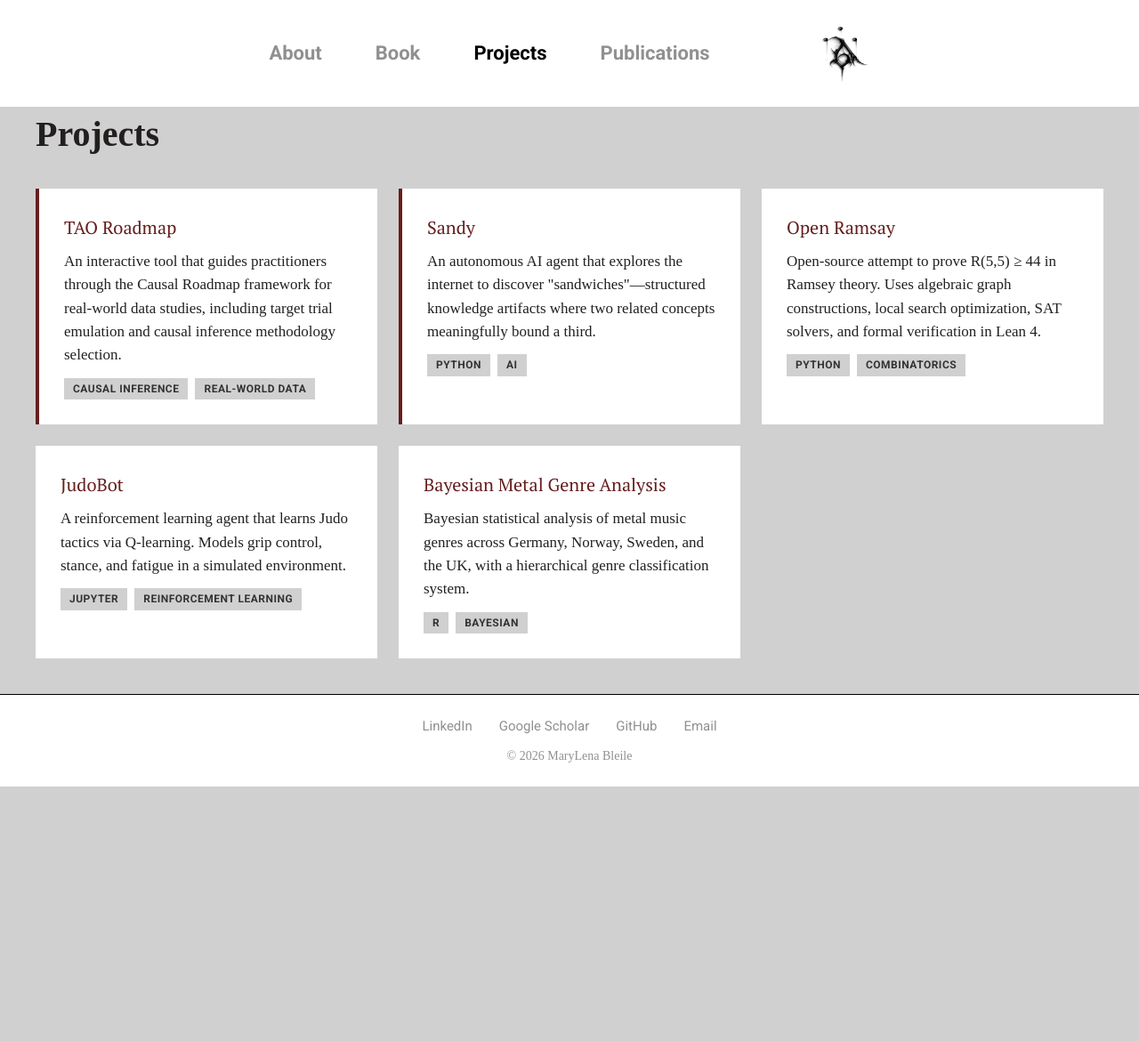
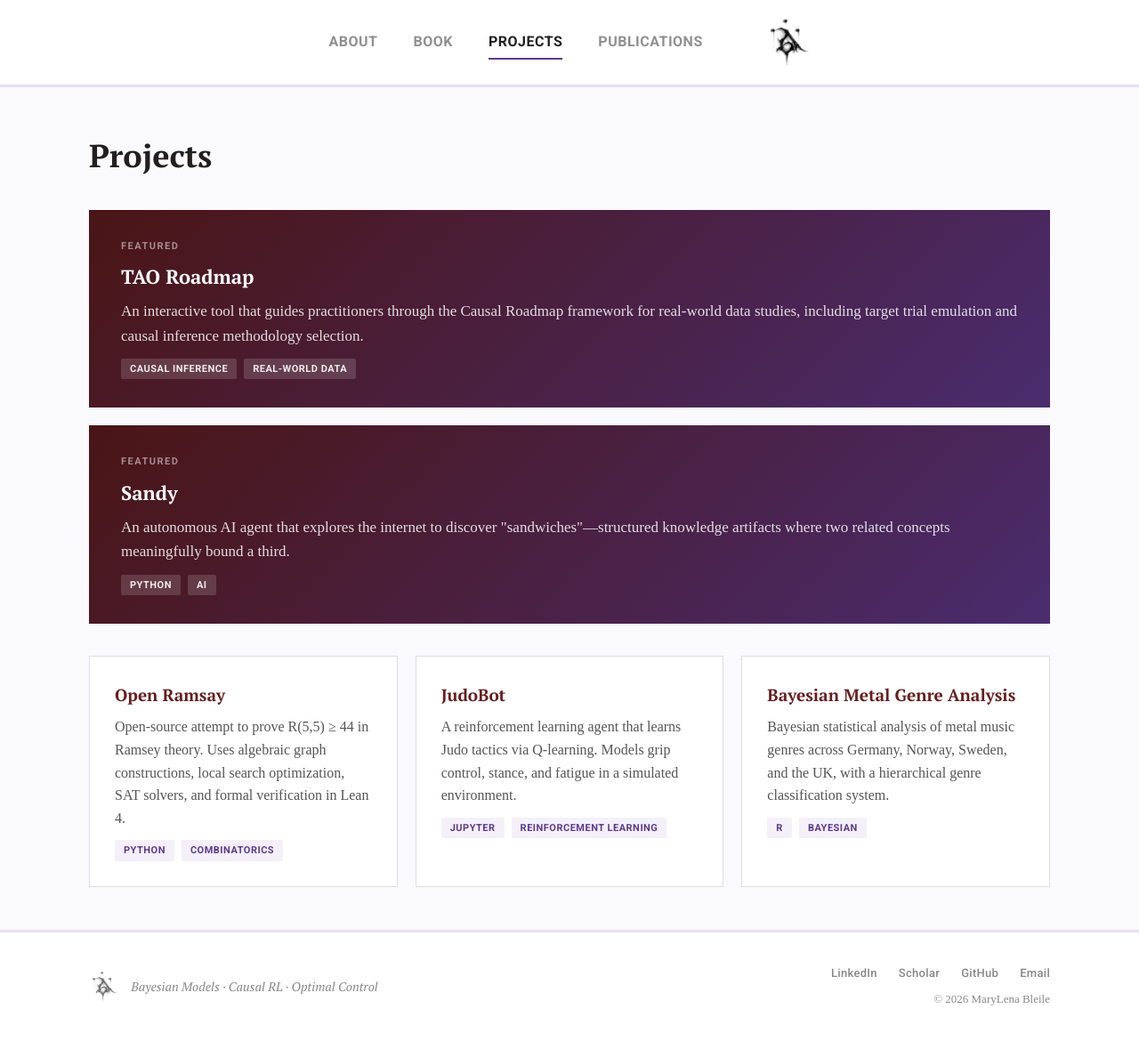
Before and after one commit to MLenaBleile/marylenableile, a Jekyll site: the page built from projects.md, in a window 1280 px wide. Shown: the whole page at 89% size. Built offline with Jekyll 4.4.1, drawn with Linux system fonts in a browser that asks for light colours; before the commit the page ends 900 px from its top, so only the background shows below that.

Commit message:
Major redesign: maroon/purple brand, premium layout
- Maroon/purple color palette for personal brand identity
- Hero: gradient background (maroon-to-purple), tagline, photo border
- Featured projects: full-width gradient cards with FEATURED badge
- Regular projects: clean cards with purple accent tags
- Footer: symbol + tagline on left, links on right
- Favicon using symbol.png
- Nav: uppercase with active underline indicator
- Contact links as styled buttons
- Tighter max-width (1080px) for better readability

Co-Authored-By: Claude Opus 4.6 <noreply@anthropic.com>

```diff
--- a/_layouts/default.html
+++ b/_layouts/default.html
@@ -5,10 +5,11 @@
   <meta name="viewport" content="width=device-width, initial-scale=1.0">
   <title>{{ page.title | default: site.title }}</title>
   <meta name="description" content="{{ page.description | default: site.description }}">
+  <link rel="icon" type="image/png" href="{{ '/media/symbol.png' | relative_url }}">
   <link rel="stylesheet" href="{{ '/assets/css/style.css' | relative_url }}">
   <link rel="preconnect" href="https://fonts.googleapis.com">
   <link rel="preconnect" href="https://fonts.gstatic.com" crossorigin>
-  <link href="https://fonts.googleapis.com/css2?family=PT+Serif:ital,wght@0,400;0,700;1,400&family=Roboto:wght@400;700&display=swap" rel="stylesheet">
+  <link href="https://fonts.googleapis.com/css2?family=PT+Serif:ital,wght@0,400;0,700;1,400&family=Roboto:wght@400;500;700&display=swap" rel="stylesheet">
 </head>
 <body>
 
@@ -37,13 +38,19 @@
 
   <footer class="site-footer">
     <div class="footer-inner">
-      <div class="footer-links">
-        <a href="https://www.linkedin.com/in/marylenableile/" target="_blank" rel="noopener">LinkedIn</a>
-        <a href="https://scholar.google.com/citations?hl=en&user=NTmz-a0AAAAJ" target="_blank" rel="noopener">Google Scholar</a>
-        <a href="https://github.com/MLenaBleile" target="_blank" rel="noopener">GitHub</a>
-        <a href="mailto:marylenableile@gmail.com">Email</a>
+      <div class="footer-brand">
+        <img src="{{ '/media/symbol.png' | relative_url }}" alt="">
+        <span class="footer-tagline">Bayesian Models &middot; Causal RL &middot; Optimal Control</span>
       </div>
-      <p class="footer-copy">&copy; {{ 'now' | date: "%Y" }} MaryLena Bleile</p>
+      <div class="footer-right">
+        <div class="footer-links">
+          <a href="https://www.linkedin.com/in/marylenableile/" target="_blank" rel="noopener">LinkedIn</a>
+          <a href="https://scholar.google.com/citations?hl=en&user=NTmz-a0AAAAJ" target="_blank" rel="noopener">Scholar</a>
+          <a href="https://github.com/MLenaBleile" target="_blank" rel="noopener">GitHub</a>
+          <a href="mailto:marylenableile@gmail.com">Email</a>
+        </div>
+        <p class="footer-copy">&copy; {{ 'now' | date: "%Y" }} MaryLena Bleile</p>
+      </div>
     </div>
   </footer>
 
--- a/_sass/main.scss
+++ b/_sass/main.scss
@@ -1,22 +1,30 @@
 // ============================================
-// Variables — matched to marylenableile.com
+// Personal brand: Maroon + Purple
+// Book brand (separate): Purple + Orange
 // ============================================
-$bg-gray: #D1D0D0;
+$maroon: #661E1E;
+$maroon-dark: #4a1515;
+$maroon-light: #8a3030;
+$purple: #5e3a8e;
+$purple-deep: #4a2c6e;
+$purple-light: #e8dff5;
+$purple-faint: #f4f0fa;
+
+$bg-main: #faf9fc;
 $bg-white: #FFFFFF;
 $text-primary: #221F1F;
-$text-secondary: #333333;
-$accent-maroon: #661E1E;
-$nav-active: #000000;
+$text-secondary: #555555;
+$text-muted: #888888;
+$nav-active: #221F1F;
 $nav-inactive: #909090;
-$link-blue: #0099E0;
-$button-teal: #45BCCD;
-$separator: #000000;
+$link-color: $purple;
+$separator: #e0dce6;
 
 $font-body: "Times New Roman", Times, serif;
 $font-heading: "PT Serif", Arial, serif;
 $font-nav: "Roboto", Arial, sans-serif;
 
-$content-max: 1200px;
+$content-max: 1080px;
 
 // ============================================
 // Reset
@@ -35,15 +43,16 @@ html {
 body {
   font-family: $font-body;
   color: $text-primary;
-  background: $bg-gray;
-  line-height: 1.55;
+  background: $bg-main;
+  line-height: 1.6;
 }
 
 a {
-  color: $link-blue;
+  color: $link-color;
   text-decoration: none;
+
   &:hover {
-    text-decoration: underline;
+    color: $maroon;
   }
 }
 
@@ -58,63 +67,69 @@ img {
 // ============================================
 .site-header {
   background: $bg-white;
-  height: 120px;
-  display: flex;
-  align-items: center;
+  border-bottom: 3px solid $purple-light;
+  padding: 0;
 }
 
 .header-inner {
   max-width: $content-max;
   width: 100%;
   margin: 0 auto;
-  padding: 0 20px;
+  padding: 20px 24px;
   display: flex;
   align-items: center;
   justify-content: center;
-  gap: 60px;
+  gap: 50px;
 }
 
 .site-nav {
   display: flex;
   align-items: center;
-  gap: 60px;
+  gap: 40px;
 }
 
 .nav-link {
   font-family: $font-nav;
-  font-size: 22px;
+  font-size: 16px;
   font-weight: 700;
   text-decoration: none;
   color: $nav-inactive;
-  transition: color 0.2s;
+  letter-spacing: 0.5px;
+  text-transform: uppercase;
+  padding: 6px 0;
+  border-bottom: 2px solid transparent;
+  transition: color 0.2s, border-color 0.2s;
 
   &:hover {
-    color: $nav-active;
+    color: $maroon;
+    border-bottom-color: $maroon;
     text-decoration: none;
   }
 
   &.active {
     color: $nav-active;
+    border-bottom-color: $purple;
   }
 }
 
 .header-symbol {
   display: block;
   line-height: 0;
-  margin-left: 60px;
+  margin-left: 20px;
 
   img {
-    height: 65px;
+    height: 55px;
     width: auto;
   }
 }
 
 // ============================================
-// Hero section (About page)
+// Hero section
 // ============================================
 .hero-section {
-  background: $bg-gray;
-  padding: 40px 20px 50px;
+  background: linear-gradient(135deg, $maroon-dark 0%, $purple-deep 100%);
+  padding: 60px 24px;
+  color: $bg-white;
 }
 
 .hero-inner {
@@ -122,36 +137,49 @@ img {
   margin: 0 auto;
   display: flex;
   align-items: center;
-  gap: 40px;
+  gap: 48px;
 }
 
 .hero-photo {
   flex-shrink: 0;
 
   img {
-    width: 280px;
-    height: 280px;
+    width: 240px;
+    height: 240px;
     border-radius: 50%;
     object-fit: cover;
+    border: 4px solid rgba(255, 255, 255, 0.3);
+    box-shadow: 0 8px 32px rgba(0, 0, 0, 0.3);
   }
 }
 
 .hero-text {
   h1 {
-    font-family: $font-body;
-    font-size: 40px;
+    font-family: $font-heading;
+    font-size: 36px;
     font-weight: 700;
-    color: $text-primary;
-    line-height: 1.05;
-    margin-bottom: 6px;
+    color: $bg-white;
+    line-height: 1.15;
+    margin-bottom: 8px;
   }
 
   .subtitle {
+    font-family: $font-nav;
+    font-size: 14px;
+    font-weight: 700;
+    letter-spacing: 3px;
+    text-transform: uppercase;
+    color: rgba(255, 255, 255, 0.7);
+    margin-bottom: 16px;
+  }
+
+  .tagline {
     font-family: $font-heading;
-    font-size: 24px;
+    font-size: 18px;
     font-weight: 400;
-    color: $accent-maroon;
-    line-height: 1.6;
+    font-style: italic;
+    color: rgba(255, 255, 255, 0.85);
+    line-height: 1.5;
   }
 }
 
@@ -159,8 +187,7 @@ img {
 // Content sections
 // ============================================
 .content-section {
-  background: $bg-gray;
-  padding: 0 20px 40px;
+  padding: 48px 24px;
 }
 
 .content-inner {
@@ -172,48 +199,18 @@ img {
   font-family: $font-heading;
   font-size: 24px;
   font-weight: 400;
-  color: $accent-maroon;
+  color: $maroon;
   margin-bottom: 16px;
   line-height: 1.6;
 }
 
 .body-text {
   font-family: $font-body;
-  font-size: 19px;
+  font-size: 18px;
   font-weight: 400;
   color: $text-primary;
-  line-height: 1.55;
-  margin-bottom: 16px;
-}
-
-.caption {
-  font-family: $font-body;
-  font-size: 14px;
-  color: $text-primary;
-  line-height: 1.45;
-  margin-top: 4px;
-}
-
-// Two-column layout
-.two-col {
-  display: flex;
-  gap: 40px;
-  align-items: flex-start;
-  margin-top: 30px;
-}
-
-.col {
-  flex: 1;
-  min-width: 0;
-}
-
-.col-photo {
-  img {
-    width: 100%;
-    border-radius: 50%;
-    object-fit: cover;
-    aspect-ratio: 1;
-  }
+  line-height: 1.7;
+  margin-bottom: 20px;
 }
 
 // ============================================
@@ -221,21 +218,22 @@ img {
 // ============================================
 .research-highlight {
   background: $bg-white;
-  padding: 30px;
+  padding: 28px 30px;
   margin: 30px 0;
-  border-left: 4px solid $accent-maroon;
+  border-left: 4px solid $maroon;
+  box-shadow: 0 1px 4px rgba(0, 0, 0, 0.06);
 
   h3 {
     font-family: $font-heading;
-    font-size: 22px;
-    font-weight: 400;
-    color: $accent-maroon;
-    margin-bottom: 10px;
+    font-size: 20px;
+    font-weight: 700;
+    color: $maroon;
+    margin-bottom: 8px;
   }
 
   .paper-meta {
     font-family: $font-body;
-    font-size: 16px;
+    font-size: 15px;
     font-style: italic;
     color: $text-secondary;
     margin-bottom: 12px;
@@ -243,18 +241,25 @@ img {
 
   p {
     font-family: $font-body;
-    font-size: 18px;
+    font-size: 17px;
     color: $text-primary;
-    line-height: 1.55;
+    line-height: 1.65;
     margin-bottom: 8px;
   }
 
   .paper-link {
-    font-family: $font-body;
-    font-size: 18px;
-    color: $link-blue;
+    font-family: $font-nav;
+    font-size: 14px;
+    font-weight: 700;
+    color: $purple;
+    text-transform: uppercase;
+    letter-spacing: 0.5px;
     display: inline-block;
-    margin-top: 6px;
+    margin-top: 8px;
+
+    &:hover {
+      color: $maroon;
+    }
   }
 }
 
@@ -263,14 +268,25 @@ img {
 // ============================================
 .contact-row {
   display: flex;
-  gap: 20px;
+  gap: 16px;
   flex-wrap: wrap;
-  margin-top: 10px;
+  margin-top: 16px;
 
   a {
-    font-family: $font-body;
-    font-size: 19px;
-    color: $link-blue;
+    font-family: $font-nav;
+    font-size: 14px;
+    font-weight: 500;
+    color: $purple;
+    padding: 8px 20px;
+    border: 1.5px solid $purple;
+    border-radius: 4px;
+    transition: background 0.2s, color 0.2s;
+
+    &:hover {
+      background: $purple;
+      color: $bg-white;
+      text-decoration: none;
+    }
   }
 }
 
@@ -278,44 +294,50 @@ img {
 // Projects page
 // ============================================
 .page-title {
-  font-family: $font-body;
-  font-size: 40px;
+  font-family: $font-heading;
+  font-size: 36px;
   font-weight: 700;
   color: $text-primary;
-  margin-bottom: 30px;
+  margin-bottom: 32px;
 }
 
-.projects-grid {
-  display: grid;
-  grid-template-columns: repeat(auto-fill, minmax(340px, 1fr));
-  gap: 24px;
-  margin-top: 10px;
+// Featured projects — full width
+.featured-projects {
+  display: flex;
+  flex-direction: column;
+  gap: 20px;
+  margin-bottom: 36px;
 }
 
-.project-card {
-  background: $bg-white;
-  padding: 28px;
+.project-card-featured {
+  background: linear-gradient(135deg, $maroon-dark 0%, $purple-deep 100%);
+  padding: 32px 36px;
+  color: $bg-white;
+  display: flex;
+  align-items: center;
+  gap: 32px;
   transition: box-shadow 0.2s;
 
   &:hover {
-    box-shadow: 0 2px 12px rgba(0, 0, 0, 0.1);
+    box-shadow: 0 4px 20px rgba(0, 0, 0, 0.15);
   }
 
-  &.featured {
-    border-left: 4px solid $accent-maroon;
+  .featured-content {
+    flex: 1;
   }
 
   h3 {
     font-family: $font-heading;
-    font-size: 20px;
-    font-weight: 400;
-    color: $accent-maroon;
-    margin-bottom: 10px;
+    font-size: 22px;
+    font-weight: 700;
+    color: $bg-white;
+    margin-bottom: 8px;
 
     a {
       color: inherit;
+
       &:hover {
-        color: $link-blue;
+        color: rgba(255, 255, 255, 0.8);
         text-decoration: none;
       }
     }
@@ -324,8 +346,80 @@ img {
   p {
     font-family: $font-body;
     font-size: 17px;
-    color: $text-primary;
-    line-height: 1.55;
+    color: rgba(255, 255, 255, 0.85);
+    line-height: 1.6;
+    margin-bottom: 12px;
+  }
+
+  .tags {
+    display: flex;
+    gap: 8px;
+    flex-wrap: wrap;
+  }
+
+  .tag {
+    font-family: $font-nav;
+    font-size: 11px;
+    font-weight: 700;
+    padding: 3px 10px;
+    background: rgba(255, 255, 255, 0.15);
+    color: rgba(255, 255, 255, 0.9);
+    text-transform: uppercase;
+    letter-spacing: 0.5px;
+    border-radius: 2px;
+  }
+
+  .featured-badge {
+    font-family: $font-nav;
+    font-size: 11px;
+    font-weight: 700;
+    text-transform: uppercase;
+    letter-spacing: 1.5px;
+    color: rgba(255, 255, 255, 0.5);
+    margin-bottom: 8px;
+  }
+}
+
+// Regular project cards grid
+.projects-grid {
+  display: grid;
+  grid-template-columns: repeat(auto-fill, minmax(300px, 1fr));
+  gap: 20px;
+}
+
+.project-card {
+  background: $bg-white;
+  padding: 28px;
+  border: 1px solid $separator;
+  transition: border-color 0.2s, box-shadow 0.2s;
+
+  &:hover {
+    border-color: $purple;
+    box-shadow: 0 2px 12px rgba(0, 0, 0, 0.06);
+  }
+
+  h3 {
+    font-family: $font-heading;
+    font-size: 19px;
+    font-weight: 700;
+    color: $maroon;
+    margin-bottom: 8px;
+
+    a {
+      color: inherit;
+
+      &:hover {
+        color: $purple;
+        text-decoration: none;
+      }
+    }
+  }
+
+  p {
+    font-family: $font-body;
+    font-size: 16px;
+    color: $text-secondary;
+    line-height: 1.6;
     margin-bottom: 10px;
   }
 
@@ -338,18 +432,14 @@ img {
 
   .tag {
     font-family: $font-nav;
-    font-size: 12px;
+    font-size: 11px;
     font-weight: 700;
     padding: 3px 10px;
-    background: $bg-gray;
-    color: $text-secondary;
+    background: $purple-faint;
+    color: $purple;
     text-transform: uppercase;
     letter-spacing: 0.5px;
-  }
-
-  .tag-publication {
-    background: $accent-maroon;
-    color: $bg-white;
+    border-radius: 2px;
   }
 }
 
@@ -357,31 +447,56 @@ img {
 // Footer
 // ============================================
 .site-footer {
-  border-top: 1px solid $separator;
+  border-top: 3px solid $purple-light;
   background: $bg-white;
-  padding: 24px 20px;
+  padding: 36px 24px;
 }
 
 .footer-inner {
   max-width: $content-max;
   margin: 0 auto;
-  text-align: center;
+  display: flex;
+  align-items: center;
+  justify-content: space-between;
+}
+
+.footer-brand {
+  display: flex;
+  align-items: center;
+  gap: 14px;
+
+  img {
+    height: 36px;
+    width: auto;
+    opacity: 0.6;
+  }
+
+  .footer-tagline {
+    font-family: $font-heading;
+    font-size: 14px;
+    font-style: italic;
+    color: $text-muted;
+  }
+}
+
+.footer-right {
+  text-align: right;
 }
 
 .footer-links {
   display: flex;
-  justify-content: center;
-  gap: 30px;
-  margin-bottom: 10px;
+  gap: 24px;
+  margin-bottom: 8px;
 
   a {
     font-family: $font-nav;
-    font-size: 15px;
-    font-weight: 400;
-    color: $nav-inactive;
+    font-size: 13px;
+    font-weight: 500;
+    color: $text-muted;
+    letter-spacing: 0.3px;
 
     &:hover {
-      color: $nav-active;
+      color: $purple;
       text-decoration: none;
     }
   }
@@ -389,34 +504,37 @@ img {
 
 .footer-copy {
   font-family: $font-body;
-  font-size: 14px;
-  color: $nav-inactive;
+  font-size: 13px;
+  color: $text-muted;
 }
 
 // ============================================
 // Responsive
 // ============================================
 @media (max-width: 768px) {
-  .site-header {
-    height: auto;
-    padding: 16px 0;
-  }
-
   .header-inner {
-    flex-direction: row;
-    gap: 16px;
+    padding: 16px 20px;
+    gap: 20px;
   }
 
   .site-nav {
-    gap: 24px;
+    gap: 20px;
   }
 
   .nav-link {
-    font-size: 18px;
+    font-size: 13px;
   }
 
-  .header-symbol img {
-    height: 50px;
+  .header-symbol {
+    margin-left: 8px;
+
+    img {
+      height: 40px;
+    }
+  }
+
+  .hero-section {
+    padding: 40px 20px;
   }
 
   .hero-inner {
@@ -426,25 +544,34 @@ img {
   }
 
   .hero-photo img {
-    width: 200px;
-    height: 200px;
+    width: 180px;
+    height: 180px;
   }
 
   .hero-text h1 {
-    font-size: 30px;
+    font-size: 28px;
   }
 
-  .hero-text .subtitle {
-    font-size: 20px;
+  .hero-text .tagline {
+    font-size: 16px;
   }
 
-  .two-col {
-    flex-direction: column;
-    gap: 24px;
+  .project-card-featured {
+    padding: 24px;
   }
 
   .projects-grid {
     grid-template-columns: 1fr;
+  }
+
+  .footer-inner {
+    flex-direction: column;
+    text-align: center;
+    gap: 16px;
+  }
+
+  .footer-right {
+    text-align: center;
   }
 
   .body-text {
@@ -454,19 +581,30 @@ img {
 
 @media (max-width: 480px) {
   .site-nav {
-    gap: 16px;
+    gap: 14px;
   }
 
   .nav-link {
-    font-size: 16px;
+    font-size: 12px;
+    letter-spacing: 0;
   }
 
   .hero-text h1 {
-    font-size: 26px;
+    font-size: 24px;
   }
 
   .contact-row {
     flex-direction: column;
-    gap: 8px;
+    gap: 10px;
+
+    a {
+      text-align: center;
+    }
+  }
+
+  .footer-links {
+    flex-wrap: wrap;
+    justify-content: center;
+    gap: 16px;
   }
 }
--- a/projects.md
+++ b/projects.md
@@ -9,25 +9,35 @@ url: /projects/
 
     <h1 class="page-title">Projects</h1>
 
-    <div class="projects-grid">
+    <div class="featured-projects">
 
-      <div class="project-card featured">
-        <h3><a href="https://roadmap.tao-rwd.com/" target="_blank" rel="noopener">TAO Roadmap</a></h3>
-        <p>An interactive tool that guides practitioners through the Causal Roadmap framework for real-world data studies, including target trial emulation and causal inference methodology selection.</p>
-        <div class="tags">
-          <span class="tag">Causal Inference</span>
-          <span class="tag">Real-World Data</span>
+      <div class="project-card-featured">
+        <div class="featured-content">
+          <p class="featured-badge">Featured</p>
+          <h3><a href="https://roadmap.tao-rwd.com/" target="_blank" rel="noopener">TAO Roadmap</a></h3>
+          <p>An interactive tool that guides practitioners through the Causal Roadmap framework for real-world data studies, including target trial emulation and causal inference methodology selection.</p>
+          <div class="tags">
+            <span class="tag">Causal Inference</span>
+            <span class="tag">Real-World Data</span>
+          </div>
         </div>
       </div>
 
-      <div class="project-card featured">
-        <h3><a href="https://github.com/MLenaBleile/sandy" target="_blank" rel="noopener">Sandy</a></h3>
-        <p>An autonomous AI agent that explores the internet to discover "sandwiches"&mdash;structured knowledge artifacts where two related concepts meaningfully bound a third.</p>
-        <div class="tags">
-          <span class="tag">Python</span>
-          <span class="tag">AI</span>
+      <div class="project-card-featured">
+        <div class="featured-content">
+          <p class="featured-badge">Featured</p>
+          <h3><a href="https://github.com/MLenaBleile/sandy" target="_blank" rel="noopener">Sandy</a></h3>
+          <p>An autonomous AI agent that explores the internet to discover "sandwiches"&mdash;structured knowledge artifacts where two related concepts meaningfully bound a third.</p>
+          <div class="tags">
+            <span class="tag">Python</span>
+            <span class="tag">AI</span>
+          </div>
         </div>
       </div>
+
+    </div>
+
+    <div class="projects-grid">
 
       <div class="project-card">
         <h3><a href="https://github.com/MLenaBleile/open-ramsay" target="_blank" rel="noopener">Open Ramsay</a></h3>
```
Also changed, not shown: index.md (+2 -0 lines).
